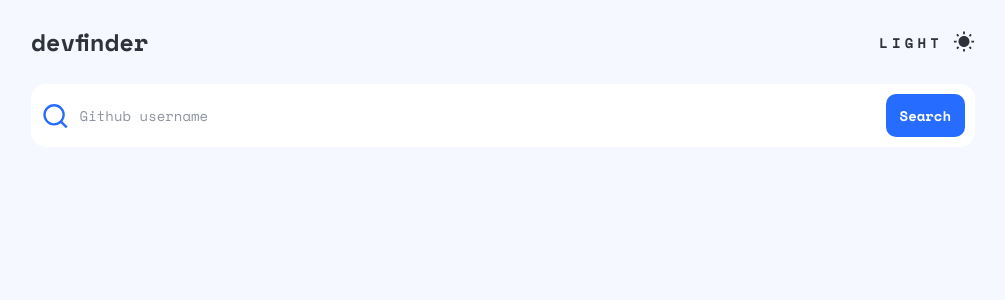
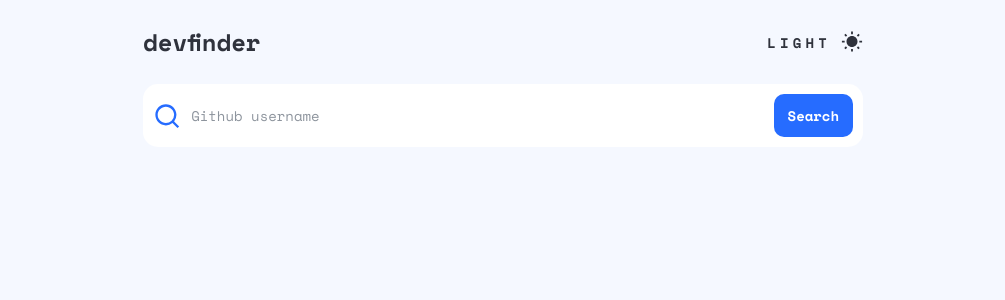
Before and after one commit to leottx/react-github-user-search, a React app: page / in a window 1280 px wide. Shown: the top 300 px of the page, without its empty margins (137-1142 px from the left). Built offline with nearby package versions, Linux system fonts and the light colour scheme.

Commit message:
refactor(components max width): modifica o tamanho maximo dos componentes

```diff
--- a/src/assets/styles/global.js
+++ b/src/assets/styles/global.js
@@ -67,7 +67,7 @@ export const GlobalStyles = createGlobalStyle`
 
 export const Container = styled.div`
   padding: 2.4rem;
-  max-width: 992px;
+  max-width: 768px;
   margin: 0 auto;
   display: flex;
   flex-direction: column;
```
